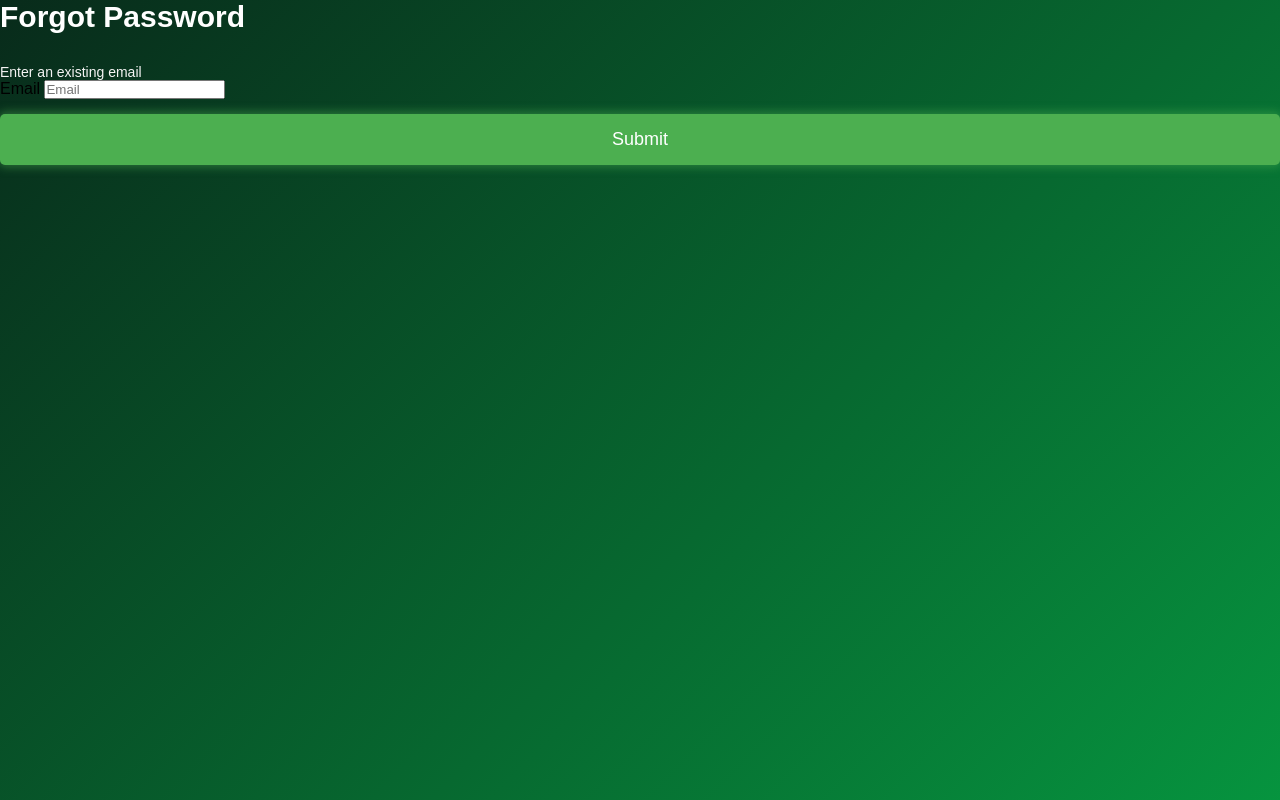
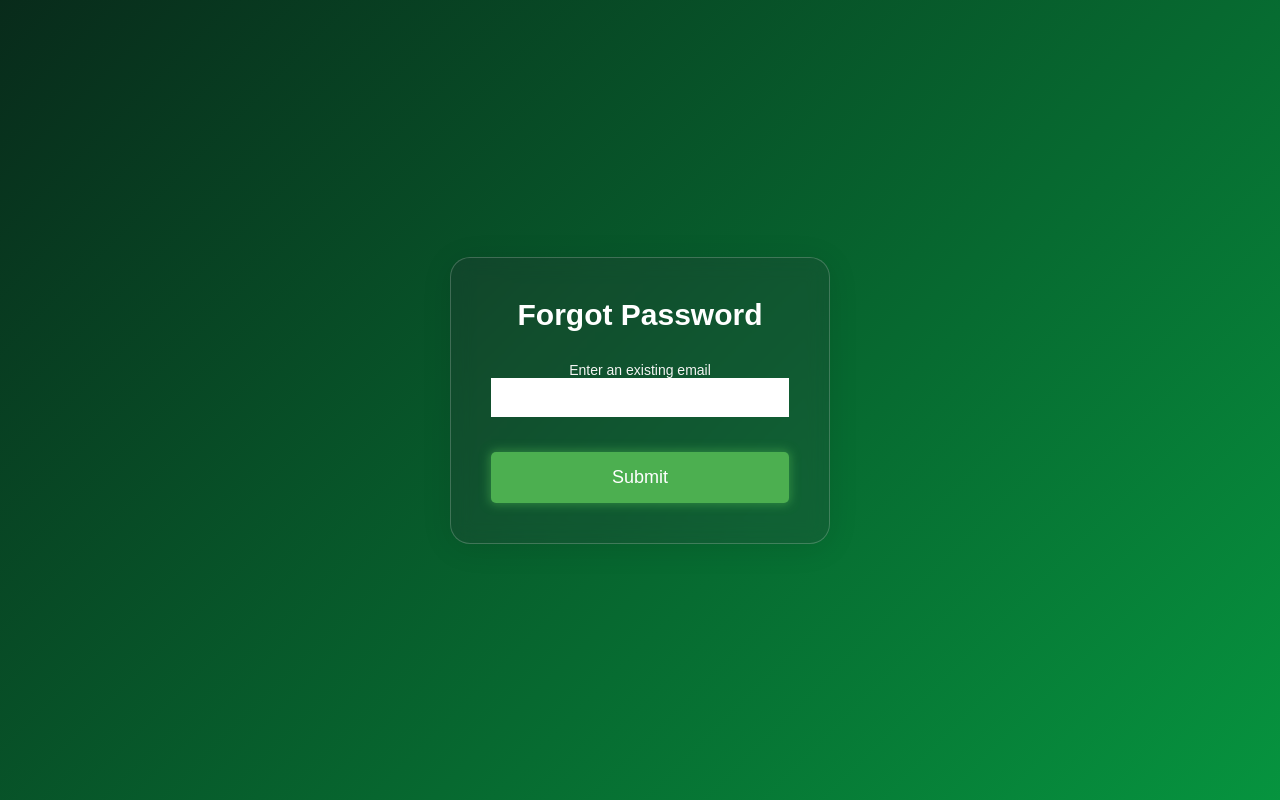
Before and after one commit to tmuk26-group-1/budget-tool, a Flask app: template templates/forgot-password.html in a window 1280 px wide. Run offline with Flask 3, Linux system fonts and the light colour scheme; the template is opened without the code that fills it, so the values that code supplies are empty.

Commit message:
stylized forgot-password.html and minor changes

```diff
--- a/static/styles.css
+++ b/static/styles.css
@@ -11,7 +11,6 @@ body {
     0% { background-position: 0% 50%; }
     50% { background-position: 100% 50%; }
     100% { background-position: 0% 50%; }
-
 }
 
 * {
@@ -96,3 +95,32 @@ p {
     font-size: 14px;
     margin-top: 25px;
 }
+
+.visually-hidden {
+    position: absolute;
+    width: 1px;
+    height: 1px;
+    padding: 0;
+    margin: -1px;
+    overflow: hidden;
+    clip: rect(0, 0, 0, 0);
+    white-space: nowrap;
+    border: 0;
+}
+
+#not-found {
+    margin-top: 20px;
+    color: #ffb3b3;
+}
+
+#not-found a {
+    display: inline-block;
+    margin-top: 10px;
+    color: #4caf50;
+    text-decoration: none;
+    font-weight: bold;
+}
+
+#reset-form {
+    margin-top: 20px;
+}
--- a/templates/base.html
+++ b/templates/base.html
@@ -3,7 +3,7 @@
 <head>
     <meta charset="UTF-8">
     <title>BudgetBuddy</title>
-    <link rel="stylesheet" href="/static/styles.css">
+    <link rel="stylesheet" href="{{ url_for('static', filename='styles.css') }}">
 </head>
 <body>
     {% block content %}{% endblock %}
--- a/templates/forgot-password.html
+++ b/templates/forgot-password.html
@@ -1,31 +1,40 @@
 {% extends "base.html" %}
 
 {% block content %}
-<div class="container">
+<div class="login-container">
+    <div class="login-box">
         <h1>Forgot Password</h1>
         <p>Enter an existing email</p>
 
         <form id="check-form">
-        <label for="email">Email</label>
-        <input type="email" id="email" name="email" placeholder="Email">
+            <div class="input-group">
+                <label for="email" class="visually-hidden">Email</label>
+                <input type="email" id="email" name="email" placeholder="Email" required>
+            </div>
+
             <button type="submit">Submit</button>
         </form>
 
         <div id="not-found" style="display: none;">
-        <p>No account found with that username.</p>
+            <p>No account found with that email.</p>
             <a href="{{ url_for('register') }}">Create an account</a>
         </div>
 
         <div id="reset-form" style="display: none;">
             <form method="POST" action="/reset-password">
-            <label for="new_password">New Password</label>
+                <div class="input-group">
+                <label for="new_password" class="visually-hidden">New Password</label>
                 <input type="password" id="new_password" name="new_password" placeholder="New Password" required>
+                </div>
 
-            <label for="confirm_password">Confirm Password</label>
+                <div class="input-group">
+                <label for="confirm_password" class="visually-hidden">Confirm Password</label>
                 <input type="password" id="confirm_password" name="confirm_password" placeholder="Confirm Password" required>
+                </div>
 
                 <button type="submit">Update Password</button>
             </form>
+        </div>
     </div>
 </div>
 
@@ -58,6 +67,9 @@
                 showNotFound();
             }
         })
+        .catch(err => {
+            console.error("Something went wrong:", err);
+        });
     });
 </script>
 {% endblock %}
```
Lines whose indentation alone changed are shown as unchanged.
